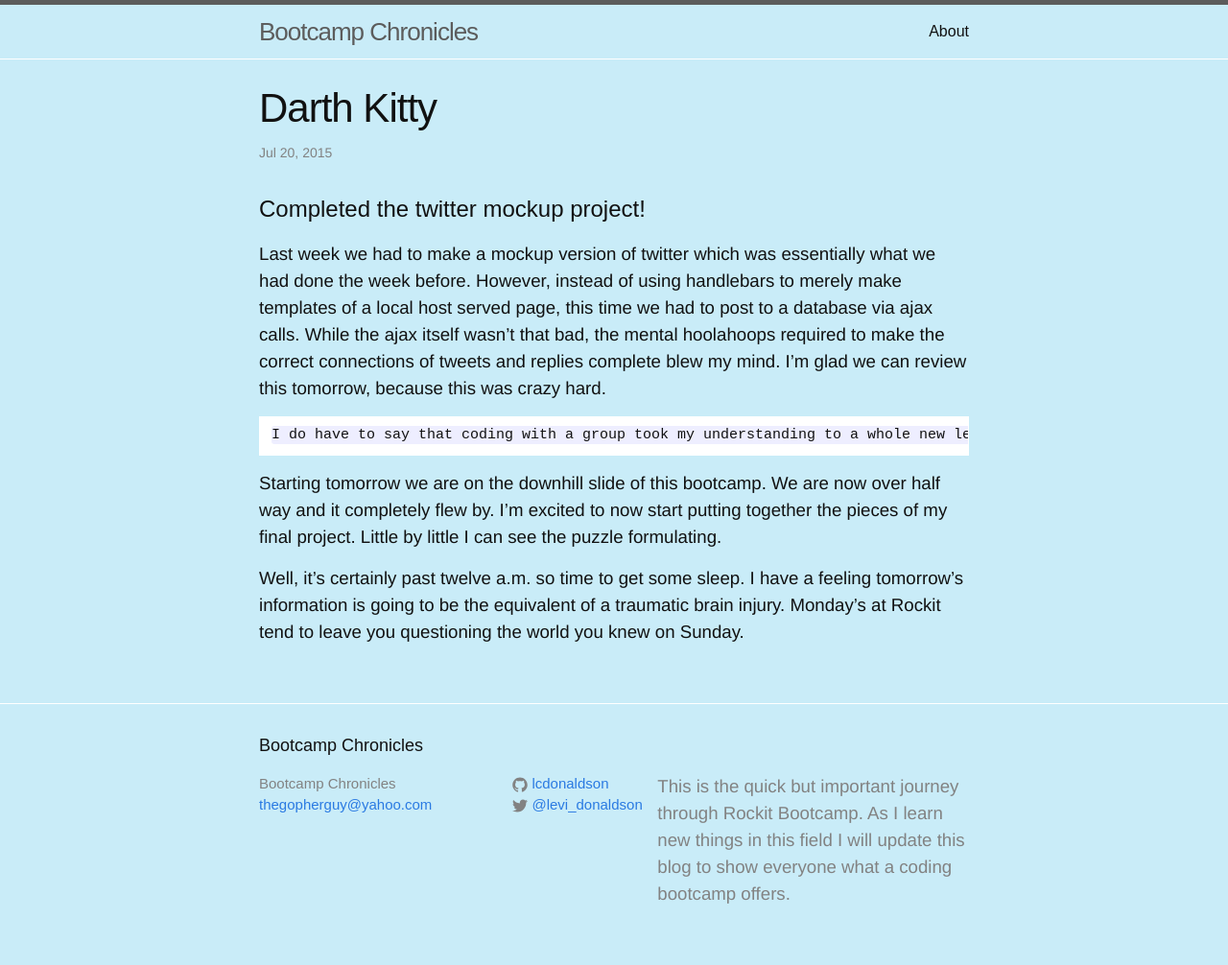
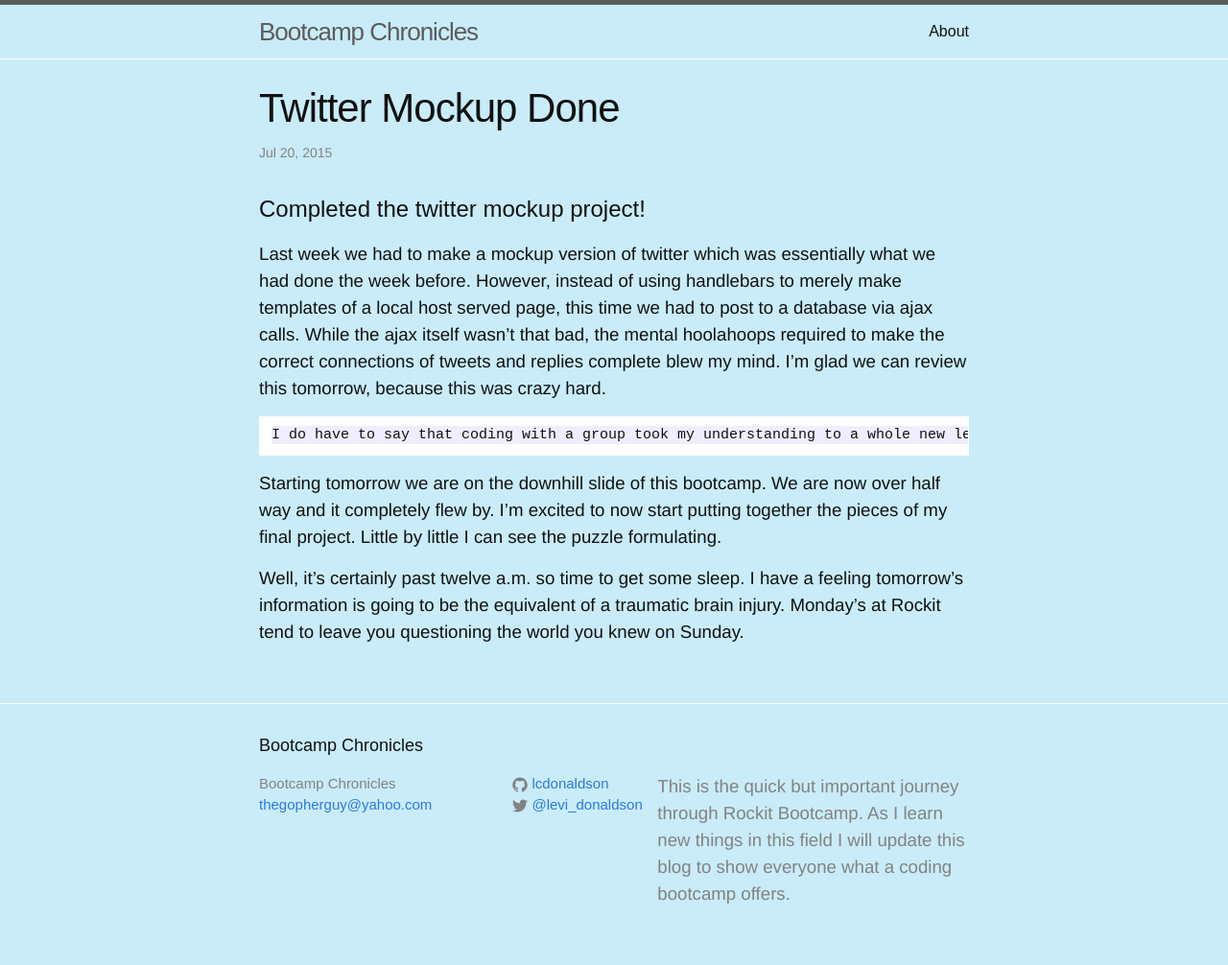
Before and after one commit to lcdonaldson/LeviDonaldson, a Jekyll site: the page built from _posts/2015-07-20-TwitterV2.md, in a window 1280 px wide. Shown: the whole page at 96% size. Built offline with Jekyll 4.4.1, drawn with Linux system fonts in a browser that asks for light colours.

Commit message:
fixed erroneous title

```diff
--- a/_posts/2015-07-20-TwitterV2.md
+++ b/_posts/2015-07-20-TwitterV2.md
@@ -1,6 +1,6 @@
 ---
 layout: post
-title:  "Darth Kitty"
+title:  "Twitter Mockup Done"
 date:   2015-07-20 00:05:00
 ---
 
```
